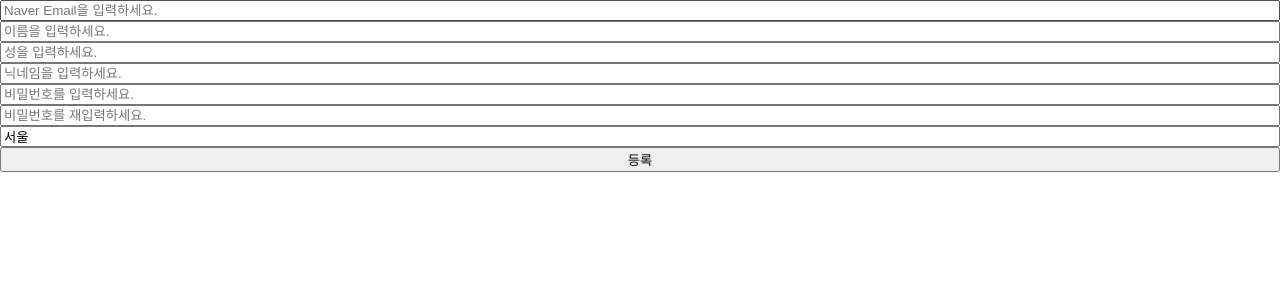
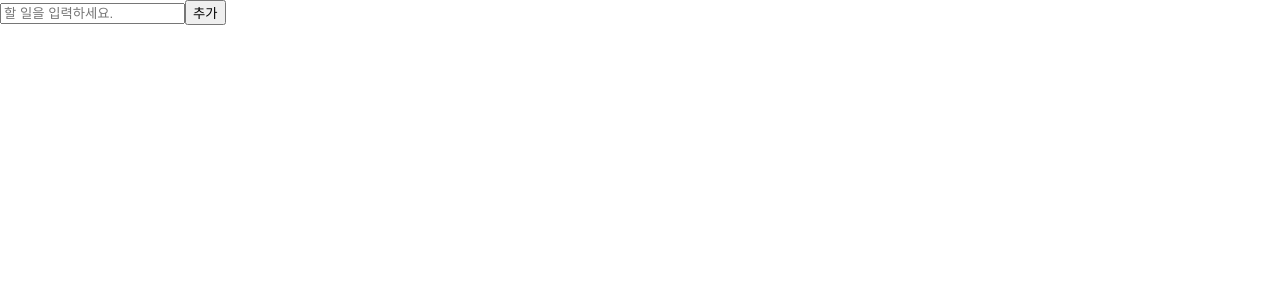
Before and after one commit to Wholesome-Gee/study_recoil, a React (Create React App) app: page / in a window 1280 px wide. Shown: the top 300 px of the page. Built offline with nearby package versions, Linux system fonts and the light colour scheme.

Commit message:
#6.10
1. useForm()의 setValue를 사용하여 input의 value 변경하기

```diff
--- a/src/ToDoList.tsx
+++ b/src/ToDoList.tsx
@@ -4,13 +4,7 @@ import { useForm } from "react-hook-form"; // npm i react-hook-form
 // register로 등록된 form 요소들의 key를 적어주면 된다. #6.8
 
 interface IForm {
-  email: string;
-  firstName: string;
-  lastName: string;
-  userName: string;
-  password1: string;
-  password2: string;
-  location: string;
+  toDo: string;
 }
 
 export default function ToDoList() {
@@ -20,7 +14,8 @@ export default function ToDoList() {
     handleSubmit,
     formState: { errors },
     setError,
-  } = useForm<IForm>({ defaultValues: { location: "서울" } });
+    setValue,
+  } = useForm<IForm>({ defaultValues: {} });
   // register = form 관련 요소를 react-hook-form에 등록  #6.6
   // watch('key') = 'key'요소의 변화를 관찰, watch()는 전체 form 관련 요소의 변화를 관찰  #6.6
   // handleSubmit = form이 submit되었을 때 유효성검사 진행 & 새로고침 X  #6.7
@@ -28,45 +23,20 @@ export default function ToDoList() {
   // formState = 현재 from의 상태를 표현하는 객체 ( isDirty(form 입력값이 수정되었는지), isLoading, isSubmitted, errors ... ) #6.7
   // useForm({defaultValues:{location:"서울"}}) = location input에 기본값 설정  #6.8
   // setError = error를 의도적으로 발생  #6.9
+  // setValue = input 값을 변경  #6.10
 
   function successSubmit(data: IForm) {
-    if (data.password1 !== data.password2) {
-      setError("password2", { message: "비밀번호가 일치하지 않습니다." }, { shouldFocus: true });
-    }
-    // setError('extraError', { message: "서버와 연결이 끊겼습니다."})
+    console.log("data.toDo =", data.toDo);
+    setValue("toDo", "");
   }
   // setError('input key', errorMessage, { shouldFocus:true는 focus를 input에 다시 되돌려놓는다. })  #6.9
-
-  console.log(errors);
+  // setValue('input key', value) = input key의 값을 value로 바꾼다  #6.10
 
   return (
     <div>
-      <form onSubmit={handleSubmit(successSubmit)} style={{ display: "flex", flexDirection: "column" }}>
-        <input {...register("email", { required: "Naver Email을 입력하세요.", pattern: { value: /^[A-Za-z0-9._%+-]+@naver.com$/, message: "Naver Email 형식이 아닙니다." } })} placeholder="Naver Email을 입력하세요." />
-        <span>{errors?.email?.message}</span>
-        <input {...register("firstName", { required: "이름을 입력하세요." })} placeholder="이름을 입력하세요." />
-        <span>{errors?.firstName?.message}</span>
-        <input {...register("lastName", { required: "성을 입력하세요.", validate: (value) => (value.includes("fuck") ? "사용할 수 없는 단어입니다." : true) })} placeholder="성을 입력하세요." />
-        <span>{errors?.lastName?.message}</span>
-        <input
-          {...register("userName", {
-            required: "닉네임을 입력하세요.",
-            validate: {
-              fuck: (value) => (value.includes("fuck") ? "사용할 수 없는 단어가 포함되었습니다." : true),
-              shit: (value) => (value.includes("shit") ? "사용할 수 없는 단어가 포함되었습니다." : true),
-            },
-          })}
-          placeholder="닉네임을 입력하세요."
-        />
-        <span>{errors?.userName?.message}</span>
-        <input {...register("password1", { required: "비밀번호를 입력하세요.", minLength: { value: 8, message: "비밀번호는 8자리 이상 입력하세요." } })} placeholder="비밀번호를 입력하세요." />
-        <span>{errors?.password1?.message}</span>
-        <input {...register("password2", { required: "비밀번호를 재입력하세요.", minLength: { value: 8, message: "비밀번호는 8자리 이상 입력하세요." } })} placeholder="비밀번호를 재입력하세요." />
-        <span>{errors?.password2?.message}</span>
-        <input {...register("location")} placeholder="주소를 입력하세요." />
-        <span>{errors?.password2?.message}</span>
-        {/* <span>{errors?.extraError?.message}</span> */}
-        <button>등록</button>
+      <form onSubmit={handleSubmit(successSubmit)}>
+        <input {...register("toDo", { required: "할 일을 입력하세요." })} placeholder="할 일을 입력하세요." />
+        <button>추가</button>
       </form>
     </div>
   );
```
Also changed, not shown: src/ReactHookForm.tsx (added, +83 -0 lines), 1 other file (tests, documents, lock files or other folders).
